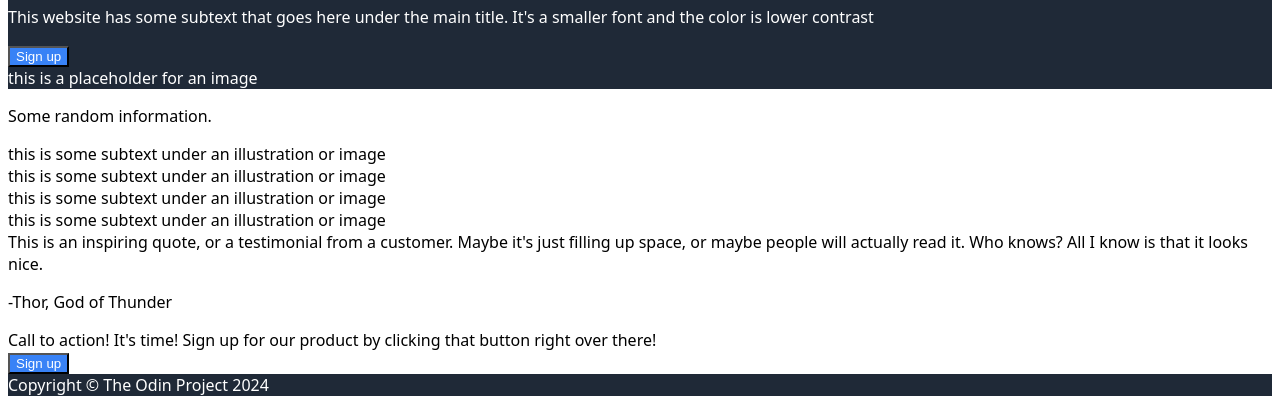
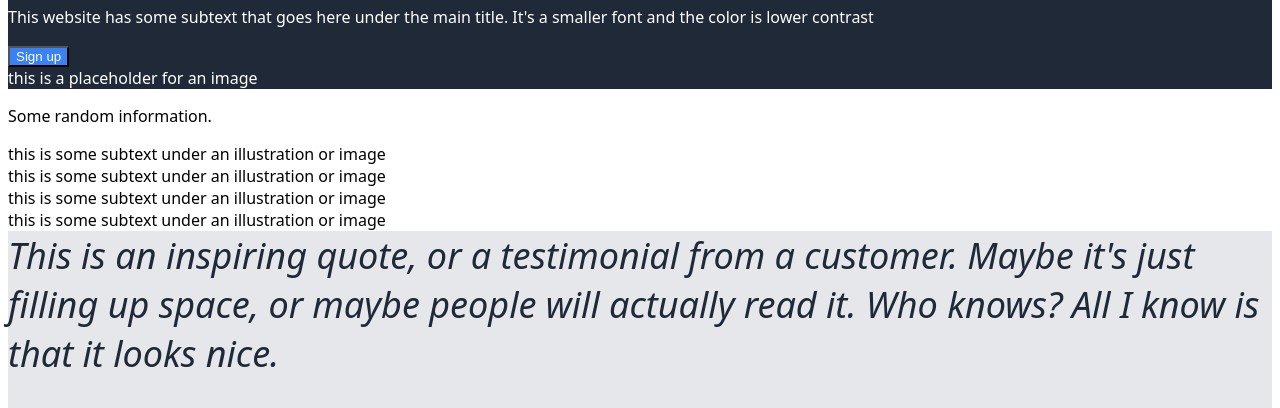
Before and after one commit to alexstrauch/landing-page, a plain HTML site: page index.html in a window 1280 px wide. Shown: the part 148-556 px from the top of the page. Drawn offline with Linux system fonts and the light colour scheme.

Commit message:
Edited styles.css

```diff
--- a/styles.css
+++ b/styles.css
@@ -15,6 +15,13 @@ footer {
   list-style: none;
 }
 
+.quote {
+  background-color: #e5e7eb;
+  font-style: italic;
+  font-weight: light;
+  font-size: 36px;
+  color: #1f2937;
+}
 button {
   color: white;
   background-color: #3882f6;
```
